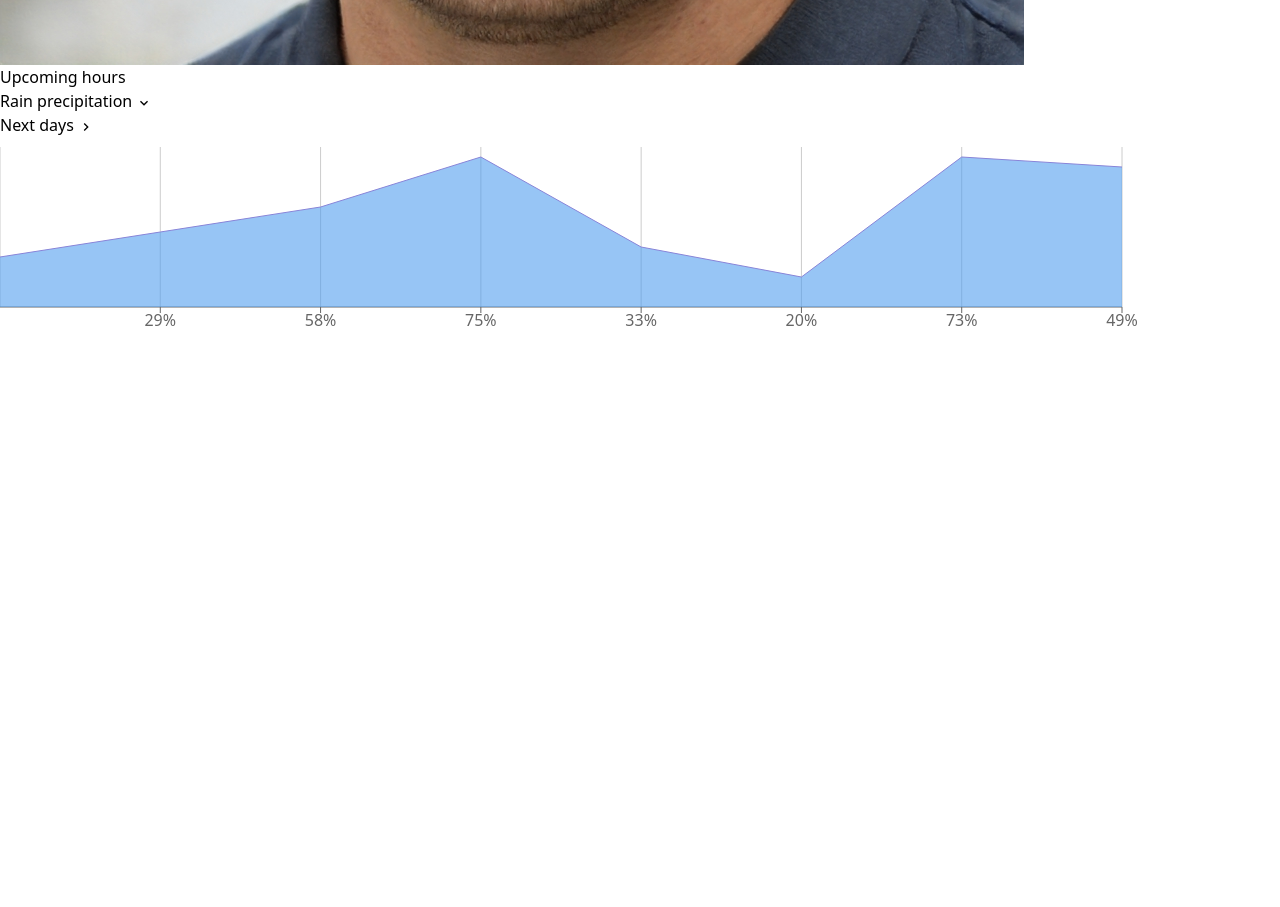
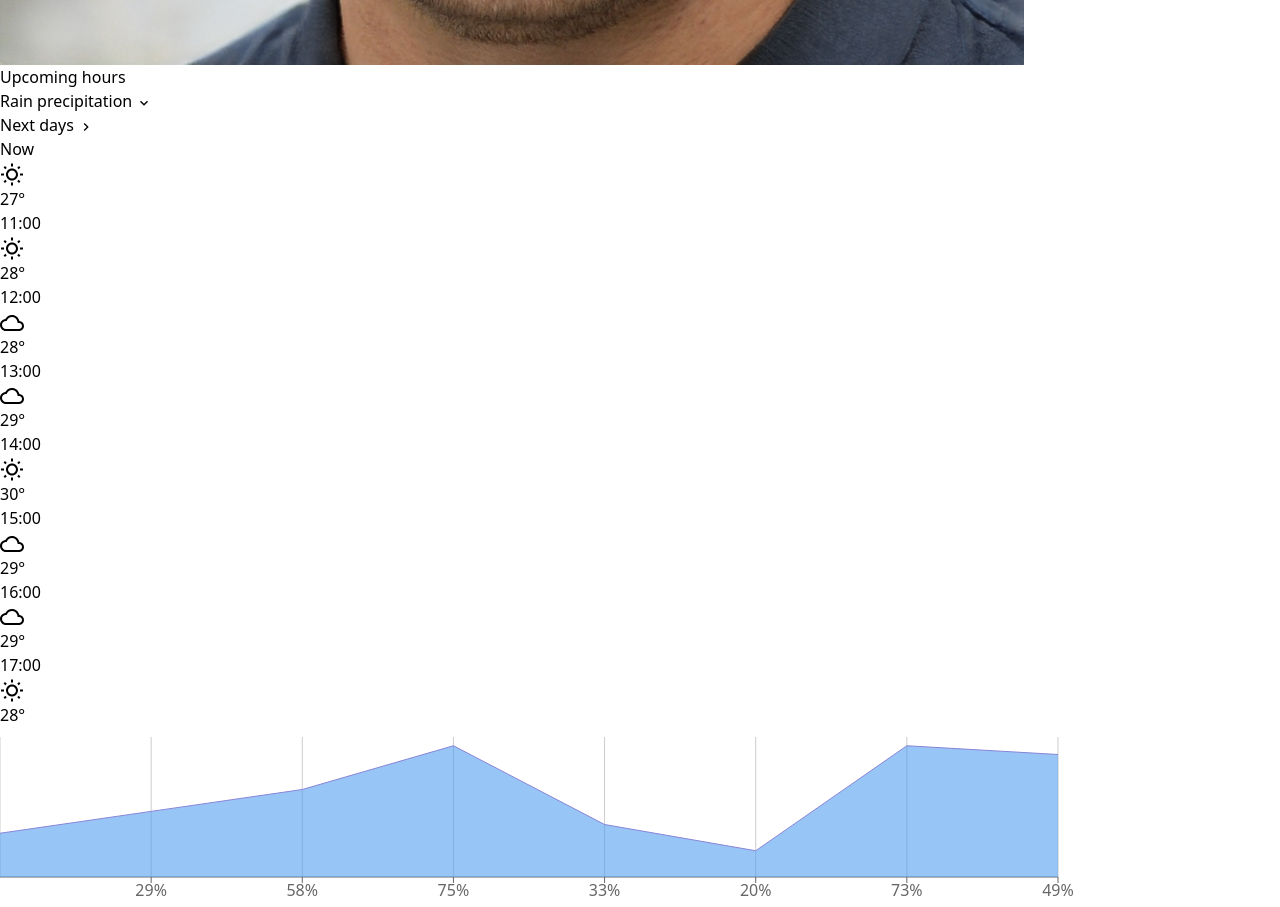
Before and after one commit to Jayanth-Parthsarathy/static-weather, a React (Vite) app: page / in a window 1280 px wide. Shown: the part 1340-2247 px from the top of the page. Before the commit the page ends 1677 px from the top, so only its background shows below. Built offline with nearby package versions, Linux system fonts and the light colour scheme.

Commit message:
Add icons to chart

```diff
--- a/src/components/AreaChart.tsx
+++ b/src/components/AreaChart.tsx
@@ -62,7 +62,7 @@ const data = [
 export default function Example() {
   return (
     <div className='flex justify-center'>
-      <ResponsiveContainer height={200} width="90%">
+      <ResponsiveContainer height={180} width="85%">
         <AreaChart
           data={data}
           margin={{
--- /dev/null
+++ b/src/components/ChartIcons.tsx
@@ -0,0 +1,18 @@
+import IconComponent from './IconComponent'
+
+const ChartIcons = () => {
+  return (
+    <div className='w-bg-white flex gap-8 items-center justify-evenly mt-5'>
+      <IconComponent weather={true} temperature={27} time='Now' />
+      <IconComponent weather={true} temperature={28} time='11:00' />
+      <IconComponent weather={false} temperature={28} time='12:00' />
+      <IconComponent weather={false} temperature={29} time='13:00' />
+      <IconComponent weather={true} temperature={30} time='14:00' />
+      <IconComponent weather={false} temperature={29} time='15:00' />
+      <IconComponent weather={false} temperature={29} time='16:00' />
+      <IconComponent weather={true} temperature={28} time='17:00' />
+    </div>
+  )
+}
+
+export default ChartIcons
--- a/src/components/ContentChart.tsx
+++ b/src/components/ContentChart.tsx
@@ -1,6 +1,7 @@
 import KeyboardArrowDownIcon from '@mui/icons-material/KeyboardArrowDown'
 import ChevronRightIcon from '@mui/icons-material/ChevronRight'
 import Example from './AreaChart'
+import ChartIcons from './ChartIcons'
 const ContentChart = () => {
   return (
     <div className='flex flex-col mt-12 mx-20 bg-white rounded-3xl '>
@@ -15,7 +16,10 @@ const ContentChart = () => {
           </div>
         </div>
       </div>
-      <div className='mb-4 mt-8'>
+      <div className='mb-3 w-12/12'>
+        <ChartIcons />
+      </div>
+      <div className='mb-4 mt-8 w-full'>
         <Example />
       </div>
     </div>
--- /dev/null
+++ b/src/components/IconComponent.tsx
@@ -0,0 +1,18 @@
+import WbSunnyOutlinedIcon from '@mui/icons-material/WbSunnyOutlined';
+import CloudOutlinedIcon from '@mui/icons-material/CloudOutlined';
+interface IconComponentProps {
+  time: string
+  temperature: number
+  weather: boolean
+}
+const IconComponent = ({ time, temperature, weather }: IconComponentProps) => {
+  return (
+    <div className='flex flex-col justify-center items-center gap-1'>
+      <div>{time}</div>
+      <div>{weather ? <WbSunnyOutlinedIcon fontSize='medium' /> : <CloudOutlinedIcon />}</div>
+      <div className='text-xl font-bold'>{temperature}°</div>
+    </div>
+  )
+}
+
+export default IconComponent
```
